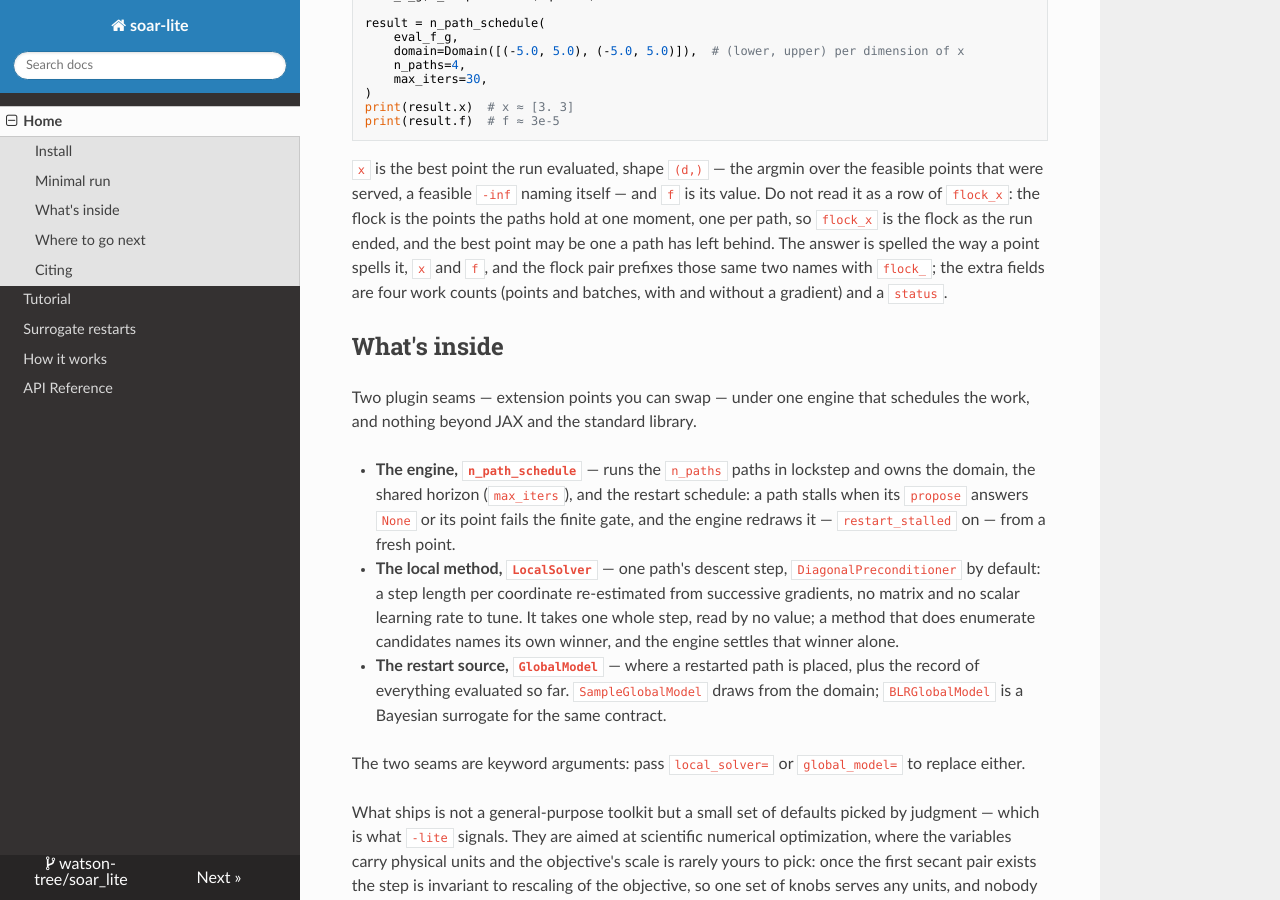
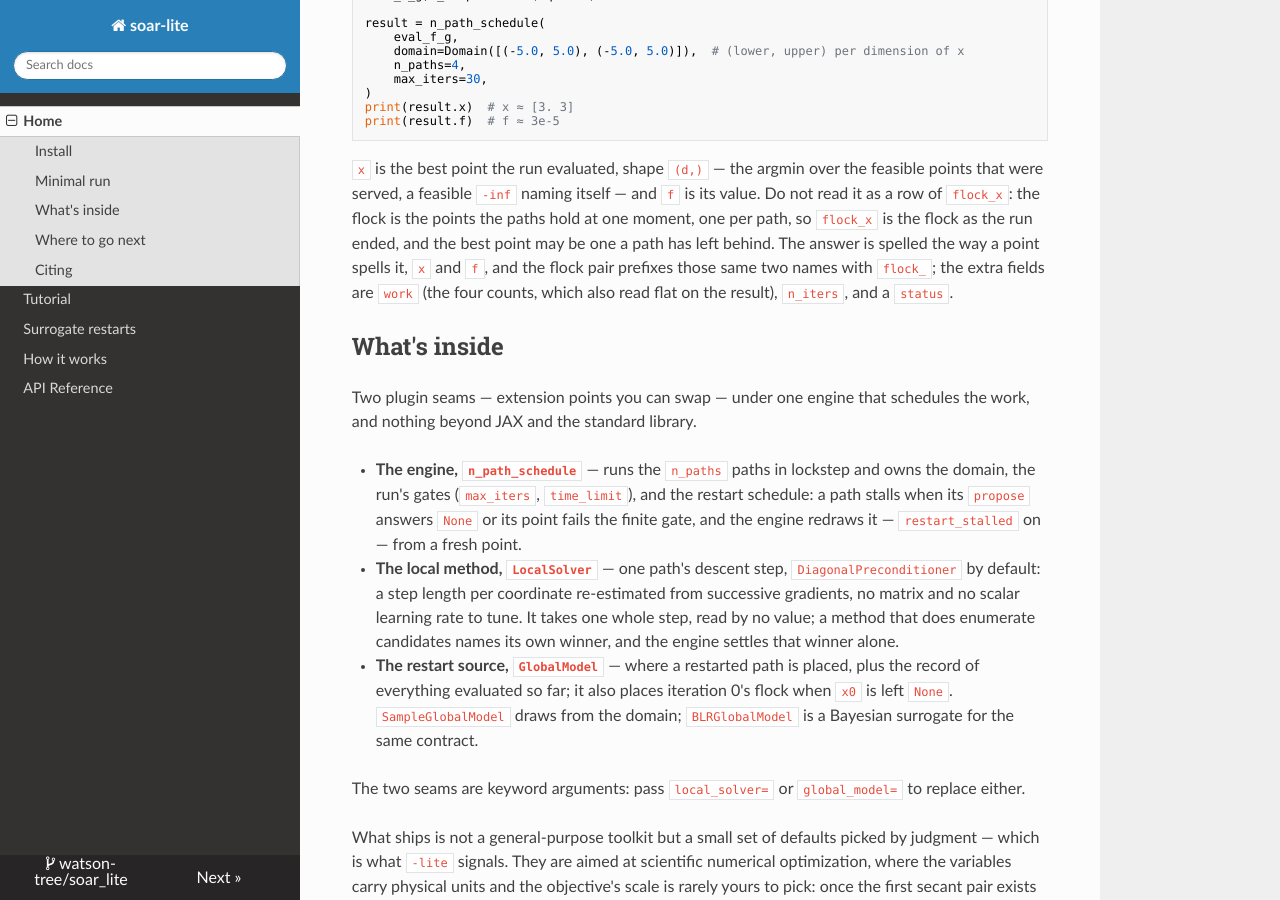
Before and after one commit to watson-tree/soar_lite, an MkDocs documentation site: the page built from docs/index.md, in a window 1280 px wide and 900 px high, scrolled down 1210 px. Built offline with MkDocs 1.6.1, drawn with Linux system fonts in a browser that asks for light colours; nearby versions of some CDN libraries.

Commit message:
docs: say where iteration 0's flock comes from and who `restart_stalled` governs
Two facts the prose pages had drifted from, each stated correctly in the
engine's own docstrings:

- With `x0=None` the global model places iteration 0's flock too; `CONTEXT`'s
  `flock` and `global model` entries and the Home page's `GlobalModel` bullet
  said the first flock was the caller's `x0` and nobody else's.
- `restart_stalled` governs a path that holds a point. A path holding none is
  redrawn whatever the flag says, so `How it works` (twice), the tutorial's
  §1.3 and `CONTEXT`'s `stall` no longer read the flag as deciding that case.
  `LocalSolver.restart`'s docstring carried the same claim and is fixed too.

Alongside: the counts stop no run on their own but the caller's `budget_check`
is handed the `Work` and reads them (the Cost section said the stop query
never did); the Home page's field list gains `work` and `n_iters`; the
tutorial's result table gains `work`; `eval_f` returns `(f, feas?)`; the gate
is asked before every batch served, not only before billed ones; `propose`
returning `None` is the method declining to name a winner, its stopping test
or a trial set it cannot use.

```diff
--- a/docs/index.md
+++ b/docs/index.md
@@ -75,8 +75,8 @@ its value. Do not read it as a row of `flock_x`: the flock is the points the
 paths hold at one moment, one per path, so `flock_x` is the flock as the run
 ended, and the best point may be one a path has left behind. The answer is
 spelled the way a point spells it, `x` and `f`, and the flock pair prefixes those
-same two names with `flock_`; the extra fields are four work counts (points and
-batches, with and without a gradient) and a `status`.
+same two names with `flock_`; the extra fields are `work` (the four counts, which
+also read flat on the result), `n_iters`, and a `status`.
 
 ## What's inside
 
@@ -84,17 +84,19 @@ Two plugin seams — extension points you can swap — under one engine that
 schedules the work, and nothing beyond JAX and the standard library.
 
 - **The engine, `n_path_schedule`** — runs the `n_paths` paths in lockstep and
-  owns the domain, the shared horizon (`max_iters`), and the restart schedule: a
-  path stalls when its `propose` answers `None` or its point fails the finite
-  gate, and the engine redraws it — `restart_stalled` on — from a fresh point.
+  owns the domain, the run's gates (`max_iters`, `time_limit`), and the restart
+  schedule: a path stalls when its `propose` answers `None` or its point fails
+  the finite gate, and the engine redraws it — `restart_stalled` on — from a
+  fresh point.
 - **The local method, `LocalSolver`** — one path's descent step,
   `DiagonalPreconditioner` by default: a step length per coordinate re-estimated
   from successive gradients, no matrix and no scalar learning rate to tune. It
   takes one whole step, read by no value; a method that does enumerate
   candidates names its own winner, and the engine settles that winner alone.
 - **The restart source, `GlobalModel`** — where a restarted path is placed, plus
-  the record of everything evaluated so far. `SampleGlobalModel` draws from the
-  domain; `BLRGlobalModel` is a Bayesian surrogate for the same contract.
+  the record of everything evaluated so far; it also places iteration 0's flock
+  when `x0` is left `None`. `SampleGlobalModel` draws from the domain;
+  `BLRGlobalModel` is a Bayesian surrogate for the same contract.
 
 The two seams are keyword arguments: pass `local_solver=` or `global_model=` to
 replace either.
```
Also changed, not shown: CONTEXT.md (+13 -8 lines), docs/explanation/how-it-works.md (+11 -8 lines), docs/tutorial/getting-started.md (+8 -7 lines), 1 other file.
